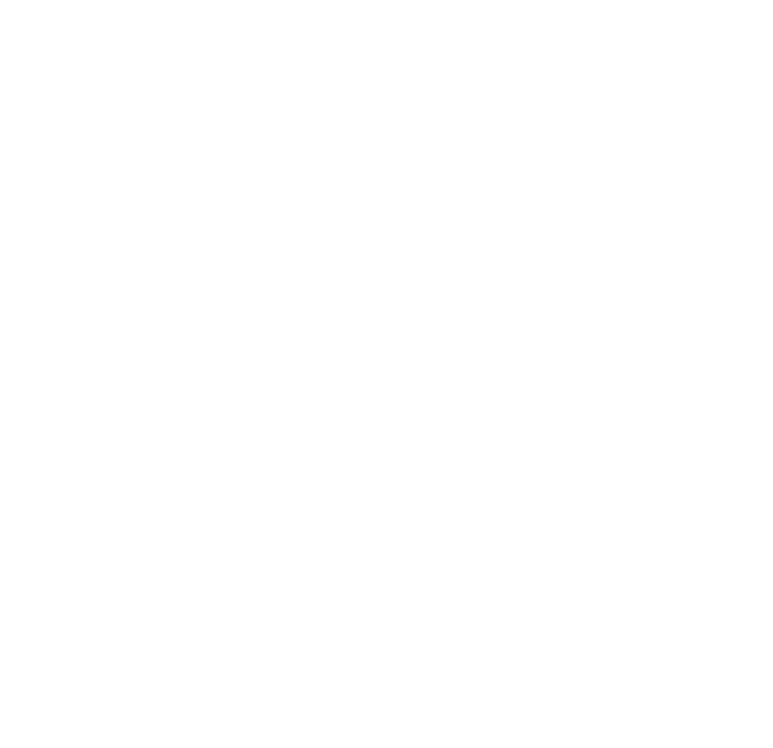
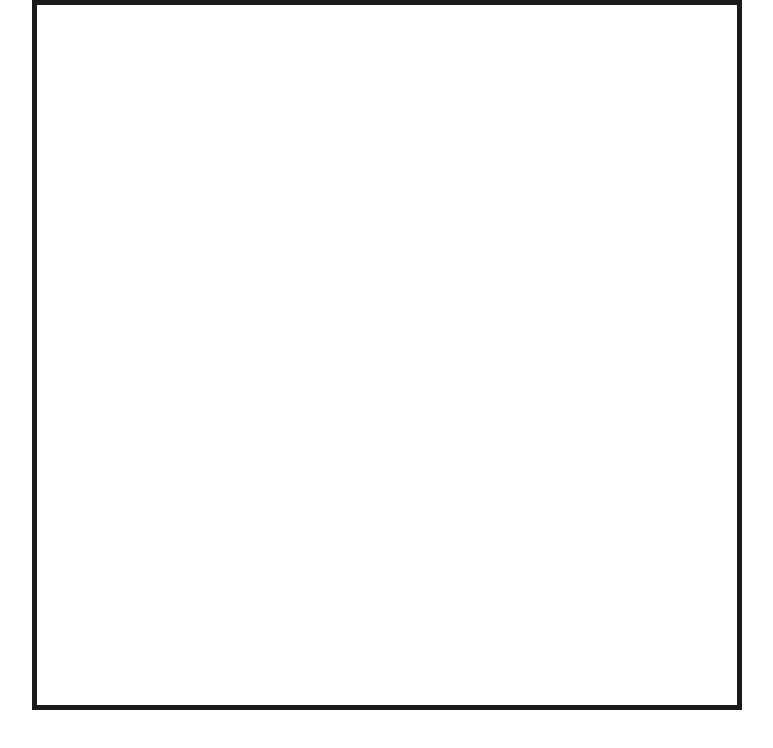
Before and after one commit to trandangduat/etch-a-sketch, a plain HTML site: page index.html in a window 1280 px wide. Shown: the whole page, without its empty margins (253-1026 px from the left). Drawn offline with Linux system fonts and the light colour scheme.

Commit message:
Create L x L canvas using javascript and flex-box CSS

```diff
--- a/index.html
+++ b/index.html
@@ -7,6 +7,6 @@
     <script src = "script.js" defer></script>
 </head>
 <body>
-    <div id = "board"></div>
+    <div id = "grid"></div>
 </body>
 </html>
--- a/script.js
+++ b/script.js
@@ -0,0 +1,17 @@
+let canvas = document.getElementById('grid');
+
+function createSquareCanvasWithGivenLength (L) {
+    let pixelLength = 100 / L;
+    for (let i = 0; i < L; i++) {
+        for (let j = 0; j < L; j++) {
+            let squarePixel = document.createElement('div');
+            squarePixel.setAttribute("style", `
+                                                flex-basis: ${pixelLength}%;
+                                                aspect-ratio: 1/1;
+                                            `);
+            canvas.appendChild(squarePixel);
+        }
+    }
+}
+
+createSquareCanvasWithGivenLength(16);
--- a/style.css
+++ b/style.css
@@ -0,0 +1,12 @@
+body {
+    margin: 0;
+    padding: 0;
+}
+#grid {
+    border: 5px solid #1a1a1a;
+    display: flex;
+    flex-wrap: wrap;
+    height: 700px;
+    aspect-ratio: 1 / 1;
+    margin: auto;
+}
```
